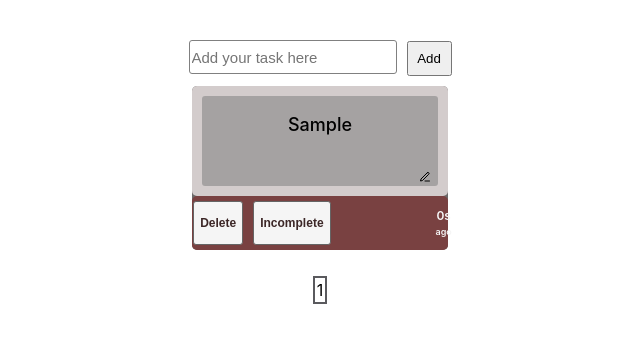
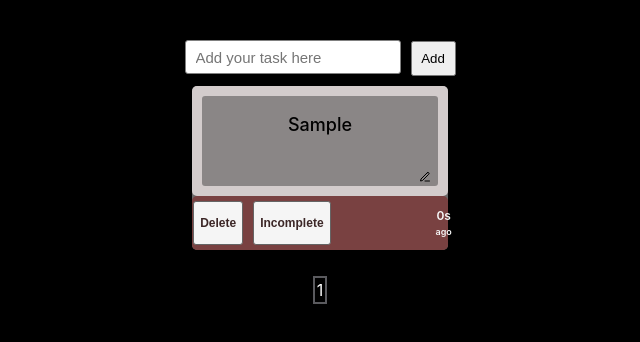
Before and after one commit to shubham19971997/utodo, a React (Create React App) app: page / in a window 1280 px wide. Both pictures are taken after typing "Sample" into the empty fields and a click on the button "Add". Shown: the top 342 px of the page, without its empty margins (320-960 px from the left). Built offline with nearby package versions, Linux system fonts and the light colour scheme.

Commit message:
Enter button and pagination

```diff
--- a/package.json
+++ b/package.json
@@ -8,6 +8,7 @@
     "@testing-library/user-event": "^13.5.0",
     "react": "^18.2.0",
     "react-dom": "^18.2.0",
+    "react-draggable": "^4.4.5",
     "react-icons": "^4.4.0",
     "react-scripts": "5.0.1",
     "uuid": "^8.3.2",
--- a/src/App.css
+++ b/src/App.css
@@ -1,9 +1,10 @@
 .App {
   text-align: center;
-  margin-top: 40px;
+  padding: 40px;
+  background-color: black;
+  height: 100vh;
 }
 .card{
-  height: 100%;
   margin-top: 10px;
   margin-left: auto;
   margin-right: auto;
@@ -51,7 +52,7 @@
 }
 .text-box-trp{
  width: 100%;
-  background-color: rgba(128, 128, 128, 0.542);
+  background-color: rgba(78, 77, 77, 0.542);
   border-radius: 3px;
   position: relative;
 }
@@ -60,11 +61,15 @@
   background-color: rgba(14, 132, 14, 0.46);
   transition: .3s linear;
 }
+input{
+  padding-left: 10px;
+}
 .pagntn{
   border: 2px solid rgb(90, 90, 94);
   margin: 5px;
   transition: .3s ease-out;
   padding: 2px;
+  color: white;
 }
 .pagntn:hover{
   background-color: grey;
--- a/src/App.js
+++ b/src/App.js
@@ -1,6 +1,8 @@
 import { useState } from 'react'
 import './App.css'
 import { FiEdit3 } from 'react-icons/fi'
+import Draggable from 'react-draggable'
+import Pagntn from './pagntn'
 
 export default function App() {
   const [todo, setTodo] = useState([])
@@ -62,6 +64,15 @@ export default function App() {
     return time
   }
   // console.log(totalPages)
+  const pageSetter = (page) => {
+    setCurrentPage(page)
+  }
+  const handleKeyDown = (e) => {
+    console.log("hello from outside function")
+    if (e.keyCode === 13 && e.target.value) {
+      addTodo(e);
+    }
+  }
   return (
     <div className='App'>
       <div className='input-box'>
@@ -70,12 +81,14 @@ export default function App() {
           onChange={(e) => setPost(e.target.value)}
           value={post.text}
           placeholder='Add your task here'
+          onKeyDown={handleKeyDown}
         />
         <button onClick={post.text === '' ? '' : (e) => addTodo(e)}>Add</button>
       </div>
       {currentTodos &&
         currentTodos.map((tod, i) => {
           return (
+            <Draggable>
               <div className={`card `} key={i}>
                 <div className='textarea'>
                   <div
@@ -123,17 +136,10 @@ export default function App() {
                   </p>
                 </div>
               </div>
+            </Draggable>
           )
         })}
-      <div className='pagntn-container'>
-        {totalPages.map((page) => {
-          return (
-            <a onClick={() => setCurrentPage(page)} className='pagntn'>
-              {page}
-            </a>
-          )
-        })}
-      </div>
+      <Pagntn totalPages={totalPages} setCurrentPage={pageSetter} />
     </div>
   )
 }
--- /dev/null
+++ b/src/pagntn.js
@@ -0,0 +1,18 @@
+import React from 'react'
+import './App.css'
+
+function Pagntn({totalPages,setCurrentPage}) {
+  return (
+    <div className='pagntn-container'>
+        {totalPages && totalPages.map((page) => {
+          return (
+            <a onClick={() => setCurrentPage(page)} className='pagntn'>
+              {page}
+            </a>
+          )
+        })}
+      </div>
+  )
+}
+
+export default Pagntn
```
Also changed, not shown: 1 other file (tests, documents, lock files or other folders). Lines whose indentation alone changed are shown as unchanged.
